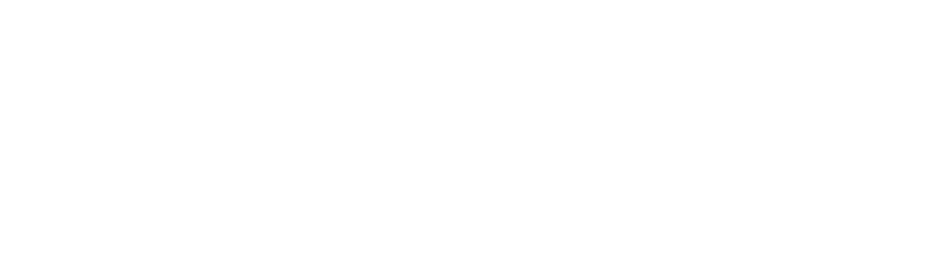
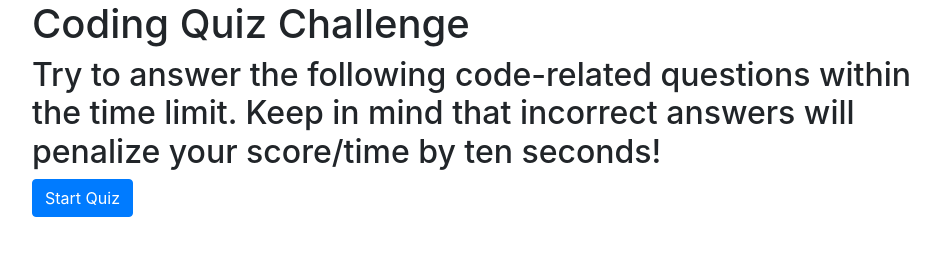
Before and after one commit to derrickhardison/coding-quiz, a plain HTML site: page index.html in a window 1280 px wide. Shown: the whole page, without its empty margins (53-993 px from the left). Drawn offline with nearby package versions, Linux system fonts and the light colour scheme.

Commit message:
added container, text, and start quiz button

```diff
--- a/index.html
+++ b/index.html
@@ -7,13 +7,13 @@
     <title></title>
     <meta name="description" content="" />
     <meta name="viewport" content="width=device-width, initial-scale=1" />
-    <link rel="stylesheet" href="/coding-quiz/assets/css/style.css" />
     <link
       rel="stylesheet"
       href="https://cdn.jsdelivr.net/npm/bootstrap@4.5.3/dist/css/bootstrap.min.css"
       integrity="sha384-TX8t27EcRE3e/ihU7zmQxVncDAy5uIKz4rEkgIXeMed4M0jlfIDPvg6uqKI2xXr2"
       crossorigin="anonymous"
     />
+    <link rel="stylesheet" href="/coding-quiz/assets/css/style.css" />
     <script
       src="https://code.jquery.com/jquery-3.5.1.slim.min.js"
       integrity="sha384-DfXdz2htPH0lsSSs5nCTpuj/zy4C+OGpamoFVy38MVBnE+IbbVYUew+OrCXaRkfj"
@@ -26,6 +26,26 @@
     ></script>
   </head>
   <body>
-
+    <div class="container">
+      <div class="row">
+        <div class="col-12">
+          <h1>Coding Quiz Challenge</h1>
+        </div>
+      </div>
+      <div class="row">
+        <div class="col-10">
+          <h2>
+            Try to answer the following code-related questions within the time
+            limit. Keep in mind that incorrect answers will penalize your
+            score/time by ten seconds!
+          </h2>
+        </div>
+      </div>
+      <div class = "row">
+          <div class = "col">
+            <button type="button" class="btn btn-primary">Start Quiz</button>
+          </div>
+      </div>
+    </div>
   </body>
 </html>
```
